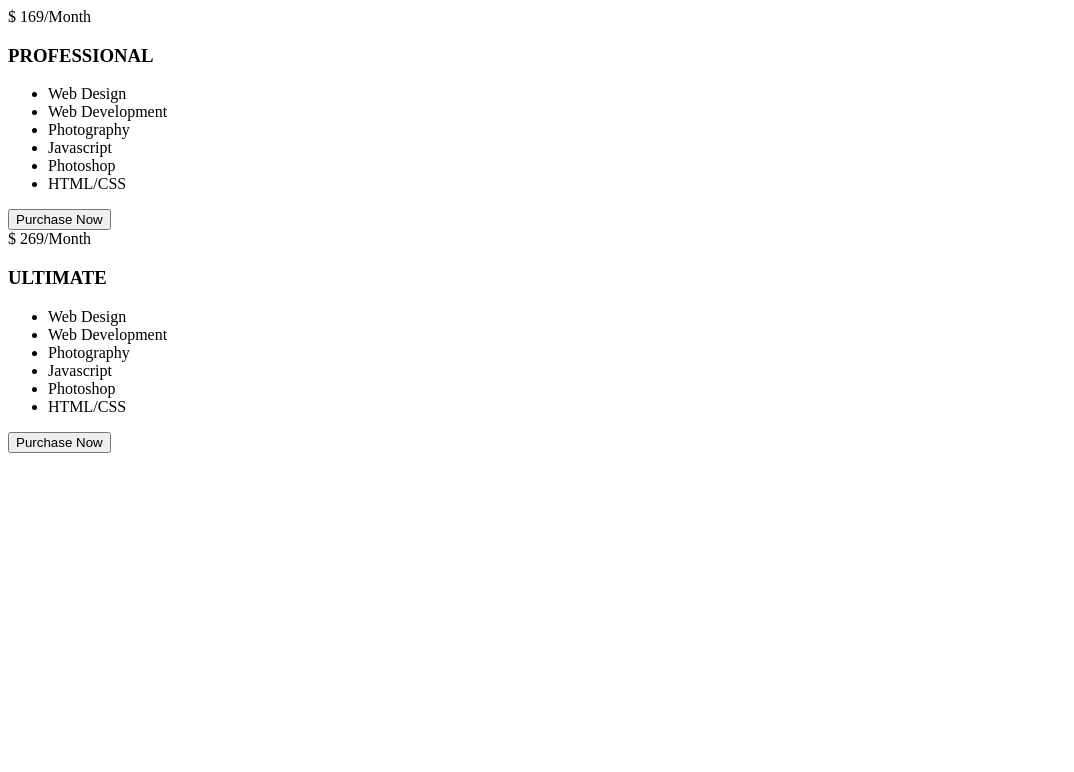
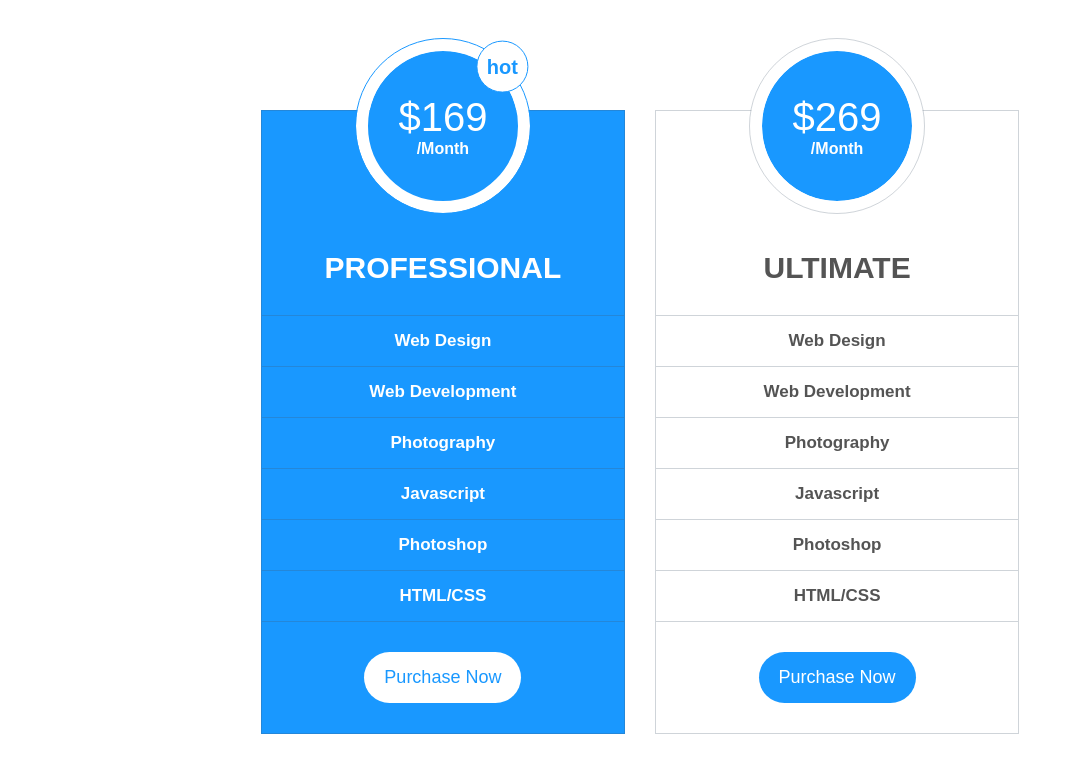
Before and after one commit to Hussaino-o/Pricing-Plans-Two-Colors, a plain HTML site: page index.html in a window 1280 px wide. Shown: the whole page, without its empty margins (0-1074 px from the left). Drawn offline with Linux system fonts and the light colour scheme.

Commit message:
Complete Practice

```diff
--- a/index.html
+++ b/index.html
@@ -1,18 +1,145 @@
 <!DOCTYPE html>
 <html>
   <head>
-    <meta charset="UTF-8">
-    <meta content="viewport" name="width=device-width, initial-scale=1.0">
+    <meta charset="UTF-8" />
+    <meta content="viewport" name="width=device-width, initial-scale=1.0" />
     <title>Pricing Plans Two Colors</title>
     <style>
+      :root {
+        --brand-color: #1998ff;
+        --gray-color: #545454;
+      }
+      * {
+        box-sizing: border-box;
+      }
+      ul {
+        list-style: none;
+        padding: 0;
+        margin: 0;
+      }
+      body {
+        font-family: Arial, Helvetica, sans-serif;
+      }
+      .plans {
+        display: grid;
+        grid-template-columns: repeat(auto-fill, minmax(250px, 1fr));
+        gap: 30px;
+        width: 60%;
+        margin: 110px auto;
 
+        .plan {
+          text-align: center;
+          border: 1px solid #44596941;
+          padding-top: 110px;
+          position: relative;
+          &.pro {
+            background-color: var(--brand-color);
+            color: white;
+            .price {
+              &::after {
+                content: "hot";
+                position: absolute;
+                top: 0;
+                right: 0;
+                transform: translate(20%, -20%);
+                font-size: 20px;
+                font-weight: bold;
+                width: 50px;
+                height: 50px;
+                border-radius: 50%;
+                background-color: white;
+                color: var(--brand-color);
+                border: 1px solid var(--brand-color);
+                display: flex;
+                justify-content: center;
+                align-items: center;
+              }
+            }
+            .footer button {
+              background-color: white;
+              color: var(--brand-color);
+            }
+          }
+          &.ult {
+            color: var(--gray-color);
+            .price::before {
+              outline-color: #44596941;
+            }
+            .footer button {
+              background-color: var(--brand-color);
+              color: white;
+            }
+          }
+          .price {
+            position: absolute;
+            top: 0;
+            left: 50%;
+            transform: translate(-50%, -40%);
+            font-size: 40px;
+            background-color: var(--brand-color);
+            color: white;
+            width: 150px;
+            height: 150px;
+            border-radius: 50%;
+            display: flex;
+            justify-content: center;
+            align-content: center;
+            flex-wrap: wrap;
+            span {
+              display: block;
+              width: 100%;
+              font-size: 16px;
+              font-weight: bold;
+            }
+            &::before {
+              content: "";
+              position: absolute;
+              width: 150px;
+              height: 150px;
+              top: 50%;
+              left: 50%;
+              transform: translate(-50%, -50%);
+              border-radius: 50%;
+              border: 12px solid white;
+              outline: 1px solid var(--brand-color);
+            }
+          }
+          h3 {
+            font-size: 30px;
+          }
+          ul {
+            border-top: 1px solid #44596941;
+            li {
+              font-size: 17px;
+              font-weight: bold;
+              padding: 15px 0;
+              border-bottom: 1px solid #44596941;
+            }
+          }
+          .footer {
+            button {
+              margin: 30px 0;
+              padding: 15px 20px;
+              border-radius: 30px;
+              font-size: 18px;
+              border: none;
+              outline: none;
+              cursor: pointer;
+            }
+          }
+        }
+      }
+      @media (max-width: 991px) {
+          .plans {
+            gap: 100px;
+          }
+        }
     </style>
   </head>
   <body>
-    <div class="container">
     <div class="plans">
-        <div class="plan Pro">
-          <div class="price">$ 169<span>/Month</span></div>
+      <div class="plan pro">
+        <div class="price">$169<span>/Month</span></div>
         <h3>PROFESSIONAL</h3>
         <ul>
           <li>Web Design</li>
@@ -27,7 +154,7 @@
         </div>
       </div>
       <div class="plan ult">
-          <div class="price">$ 269<span>/Month</span></div>
+        <div class="price">$269<span>/Month</span></div>
         <h3>ULTIMATE</h3>
         <ul>
           <li>Web Design</li>
@@ -42,6 +169,5 @@
         </div>
       </div>
     </div>
-    </div>
   </body>
 </html>
```
Lines whose indentation alone changed are shown as unchanged.
